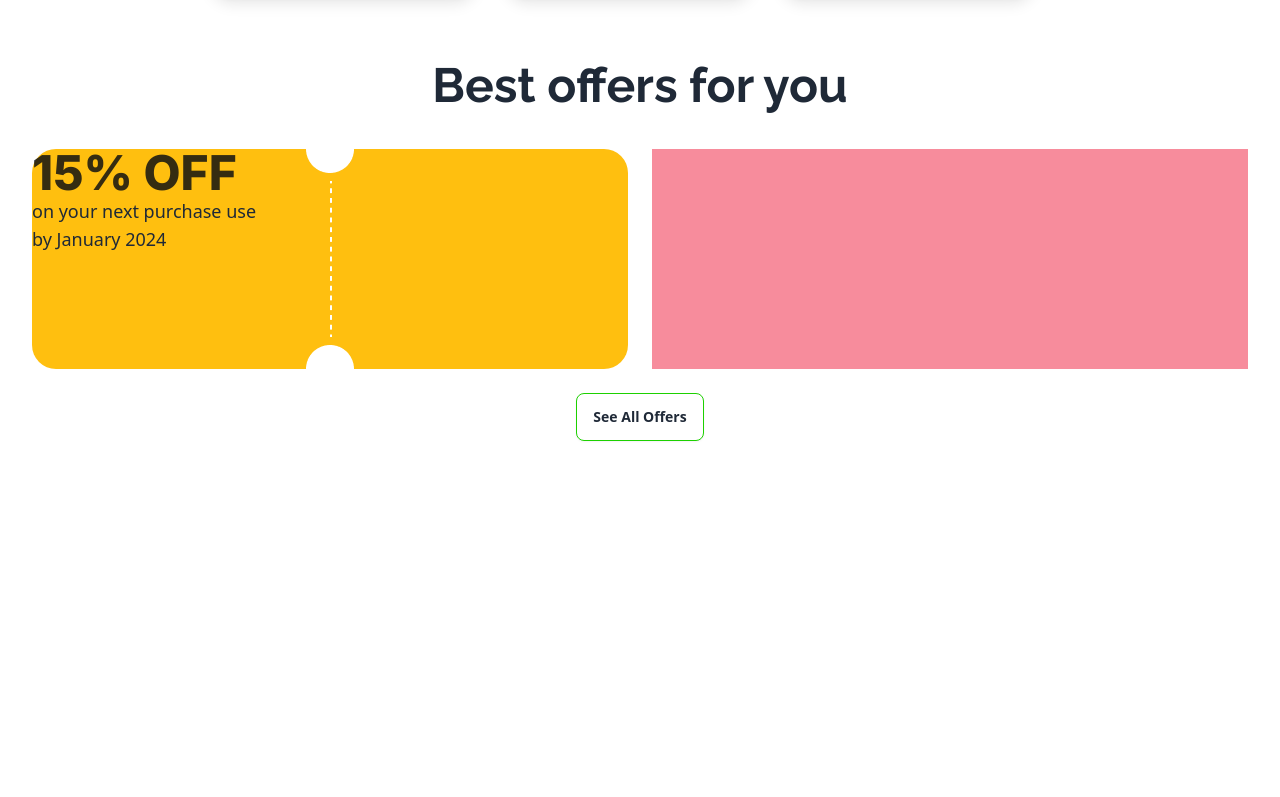
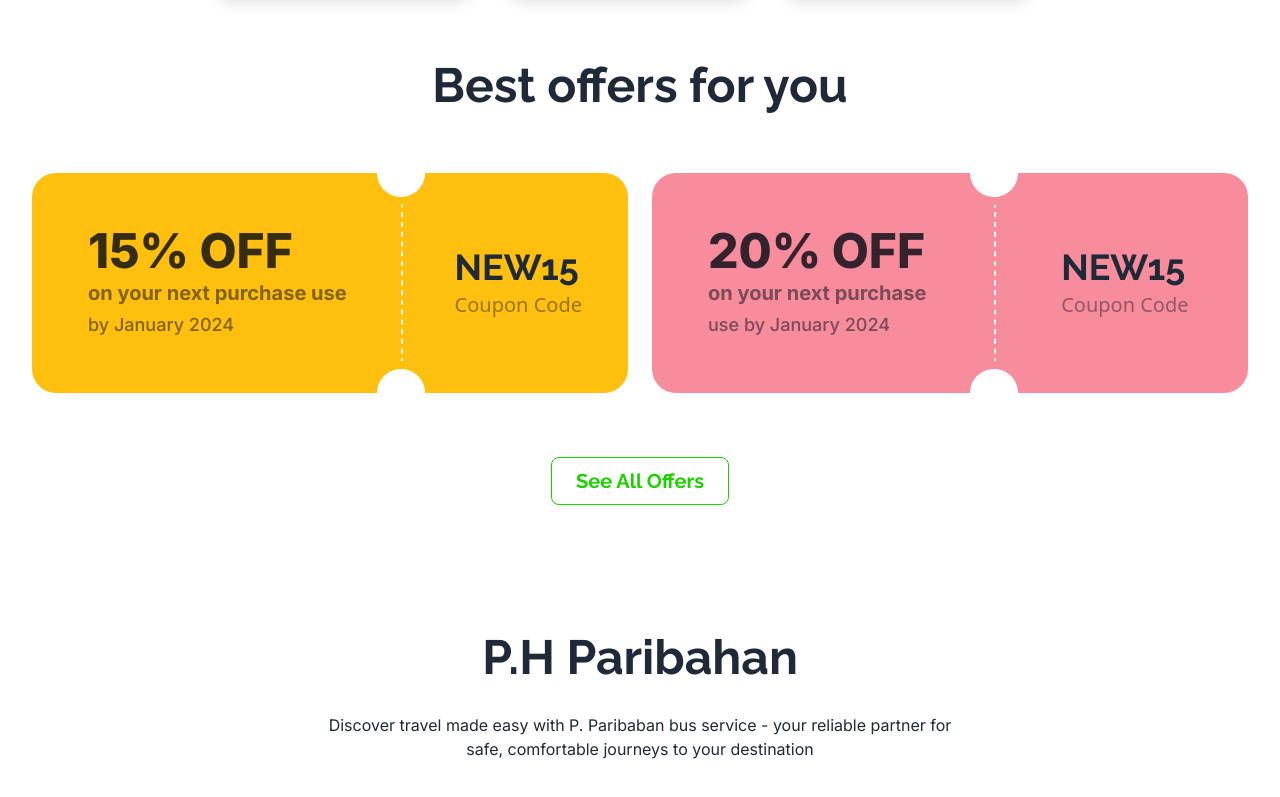
Before and after one commit to CodeWizard-AB/Assignment-05-Ticket-Website, a website: page index.html in a window 1280 px wide. Shown: the part 819-1616 px from the top of the page. Before the commit the page ends 1388 px from the top, so only its background shows below. Drawn offline with Linux system fonts and the light colour scheme.

Commit message:
ticket section start

```diff
--- a/index.html
+++ b/index.html
@@ -102,22 +102,40 @@
 				<h2 class="section-heading">Best offers for you</h2>
 				<div class="grid grid-cols-2 gap-6">
 					<div class="bg-[#FFBF0F] coupon-container">
-						<p class="text-lg font-medium text-left">
-							<span class="coupon-container_detail-1">15% OFF</span> <br />
-							<span class="coupon-container_detail-2"
-								>on your next purchase use</span
-							>
-							<br />
-							by January 2024
-						</p>
+						<div class="text-lg font-medium font-inter text-[#03071280] pl-14">
+							<p class="coupon-container_detail-1">15% OFF</p>
+							<p class="coupon-container_detail-2">on your next purchase use</p>
+							<p>by January 2024</p>
+						</div>
 						<figure>
 							<img src="images/cupon-devider.png" alt="" />
 						</figure>
+						<div>
+							<p class="text-4xl font-bold font-rale mb-1">NEW15</p>
+							<p class="text-xl pr-6 text-[#03071266] font-medium">
+								Coupon Code
+							</p>
+						</div>
 					</div>
-					<div class="bg-[#F78C9C]"></div>
+					<div class="bg-[#F78C9C] coupon-container">
+						<div class="text-lg font-medium font-inter text-[#03071280] pl-14">
+							<p class="coupon-container_detail-1">20% OFF</p>
+							<p class="coupon-container_detail-2">on your next purchase</p>
+							<p>use by January 2024</p>
+						</div>
+						<figure>
+							<img src="images/cupon-devider.png" alt="" />
+						</figure>
+						<div>
+							<p class="text-4xl font-bold font-rale mb-1">NEW15</p>
+							<p class="text-xl pr-6 text-[#03071266] font-medium">
+								Coupon Code
+							</p>
+						</div>
+					</div>
 				</div>
 				<button
-					class="btn bg-white hover:bg-white hover:border-primary border-primary mt-6"
+					class="btn bg-white hover:bg-white hover:border-primary border-primary mt-16 text-xl font-rale font-bold text-primary px-6"
 				>
 					See All Offers
 				</button>
@@ -125,7 +143,19 @@
 
 			<!-- * TICKET PURCHASE SECTION -->
 
-			<section></section>
+			<section>
+				<div>
+					<h2 class="section-heading mb-0">P.H Paribahan</h2>
+					<p
+						class="max-w-screen-sm text-center mx-auto my-8 font-lg font-inter"
+					>
+						Discover travel made easy with P. Paribaban bus service - your
+						reliable partner for safe, comfortable journeys to your destination
+					</p>
+				</div>
+				<div></div>
+				<div></div>
+			</section>
 		</main>
 
 		<!-- * JS REFERENCE -->
--- a/src/input.css
+++ b/src/input.css
@@ -20,15 +20,19 @@
 	}
 
 	.section-heading {
-		@apply text-5xl font-bold font-rale mb-10;
+		@apply text-5xl font-bold font-rale mb-16 text-center;
 	}
 
 	.coupon-container {
-		@apply grid grid-cols-[1fr_auto_1fr] gap-2 rounded-3xl;
+		@apply grid grid-cols-[auto_auto_auto] gap-2 rounded-3xl *:flex *:flex-col *:justify-center *:items-start;
 	}
 
 	.coupon-container_detail-1 {
-		@apply text-5xl font-extrabold font-inter text-[#030712CC];
+		@apply text-5xl font-extrabold text-[#030712CC];
+	}
+
+	.coupon-container_detail-2 {
+		@apply text-xl font-bold my-1;
 	}
 }
 
```
Also changed, not shown: app/style.css.
